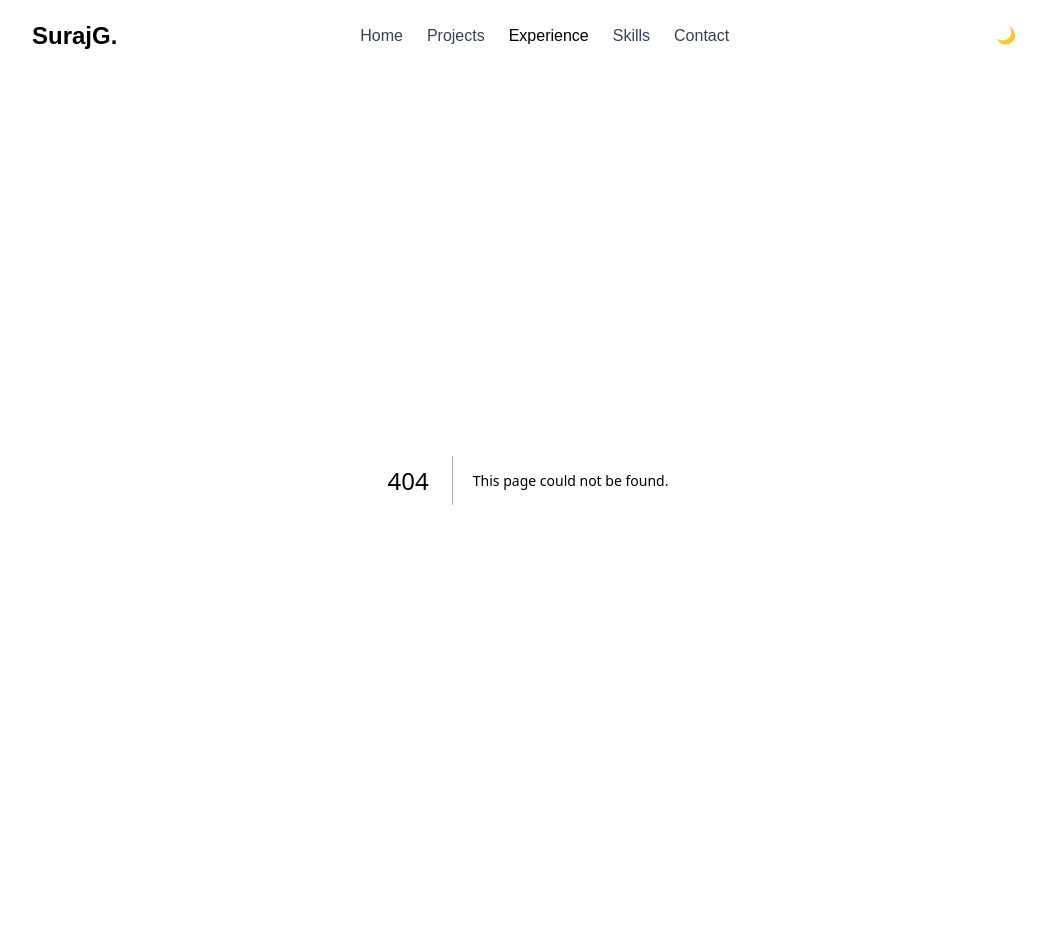
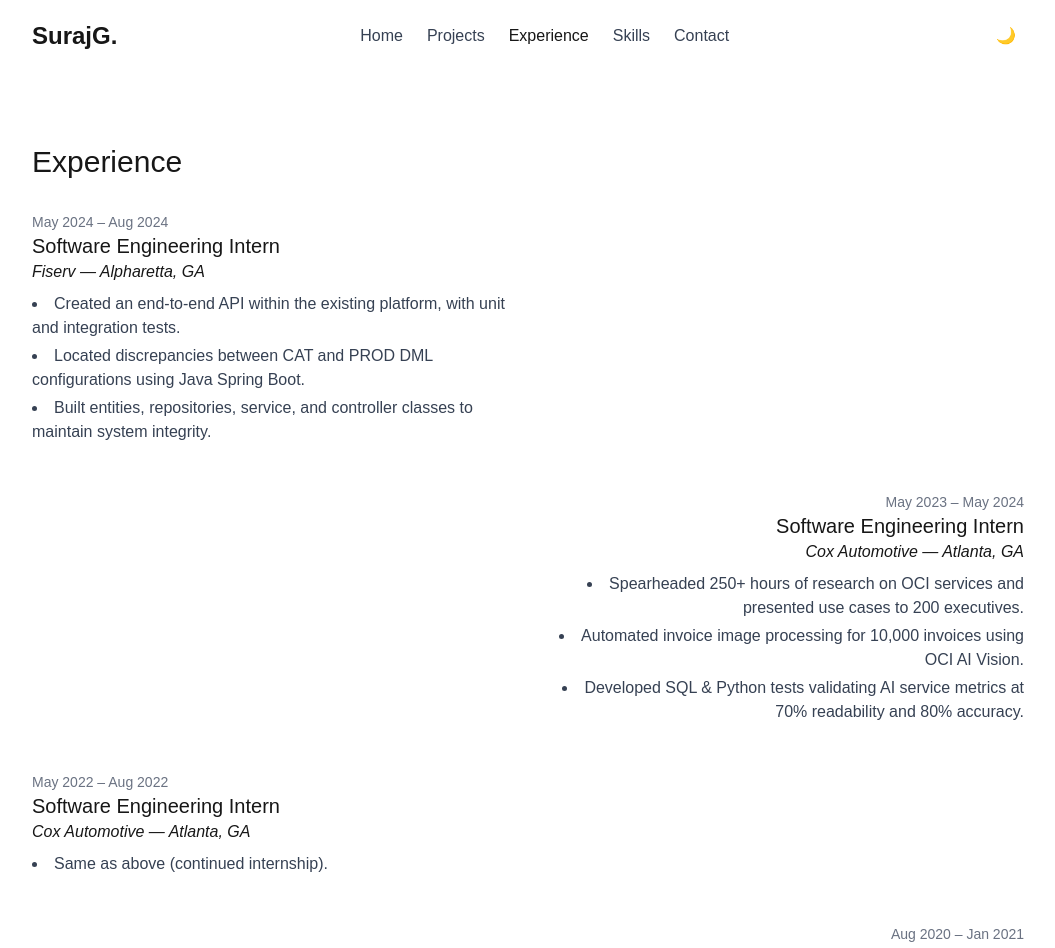
Before and after one commit to SurajGeddam/personal-portfolio, a Next.js app: page /experience in a window 1280 px wide. Before the commit this address had no page. Shown: the top 948 px of the page, without its empty margins (112-1167 px from the left). Before the commit the page ends 880 px from the top, so only its background shows below. Built offline with nearby package versions, Linux system fonts and the light colour scheme.

Commit message:
Add Experience timeline with real resume data

```diff
--- /dev/null
+++ b/components/ExperienceTimeline.tsx
@@ -0,0 +1,80 @@
+"use client";
+
+const experiences = [
+  {
+    date: "May 2024 – Aug 2024",
+    role: "Software Engineering Intern",
+    company: "Fiserv",
+    location: "Alpharetta, GA",
+    bullets: [
+      "Created an end-to-end API within the existing platform, with unit and integration tests.",
+      "Located discrepancies between CAT and PROD DML configurations using Java Spring Boot.",
+      "Built entities, repositories, service, and controller classes to maintain system integrity."
+    ],
+  },
+  {
+    date: "May 2023 – May 2024",
+    role: "Software Engineering Intern",
+    company: "Cox Automotive",
+    location: "Atlanta, GA",
+    bullets: [
+      "Spearheaded 250+ hours of research on OCI services and presented use cases to 200 executives.",
+      "Automated invoice image processing for 10,000 invoices using OCI AI Vision.",
+      "Developed SQL & Python tests validating AI service metrics at 70% readability and 80% accuracy."
+    ],
+  },
+  {
+    date: "May 2022 – Aug 2022",
+    role: "Software Engineering Intern",
+    company: "Cox Automotive",
+    location: "Atlanta, GA",
+    bullets: [
+      "Same as above (continued internship)."
+    ],
+  },
+  {
+    date: "Aug 2020 – Jan 2021",
+    role: "Software Engineering Intern & Data Analyst",
+    company: "Octave Holdings / Pinnacle Leasing",
+    location: "Alpharetta, GA",
+    bullets: [
+      "Built pricing model display software and analyzed incoming P&L statements.",
+      "Researched investment opportunities and crafted strategies for $100M property portfolio.",
+      "Collaborated with executives to manage investor leasing agreements using 6 months of data."
+    ],
+  },
+];
+
+export default function ExperienceTimeline() {
+  return (
+    <section className="max-w-5xl mx-auto py-16 px-4">
+      <h2 className="text-3xl font-heading mb-8">Experience</h2>
+      <div className="relative">
+        {experiences.map((exp, idx) => (
+          <div
+            key={exp.date}
+            className={`mb-12 flex flex-col md:flex-row items-start ${
+              idx % 2 === 0 ? "md:flex-row" : "md:flex-row-reverse text-right"
+            }`}
+          >
+            <div className="md:w-1/2">
+              <p className="text-sm text-gray-500 dark:text-gray-400">{exp.date}</p>
+              <h3 className="text-xl font-heading">{exp.role}</h3>
+              <p className="font-body italic mb-2">{exp.company} — {exp.location}</p>
+              <ul className="list-disc list-inside space-y-1 text-gray-700 dark:text-gray-300">
+                {exp.bullets.map((b, i) => (
+                  <li key={i}>{b}</li>
+                ))}
+              </ul>
+            </div>
+            <div className="hidden md:block w-1/2">
+              {/* Spacer for alternating layout */}
+            </div>
+          </div>
+        ))}
+        {/* Vertical line */}
+        <div className="absolute left-1/2 transform -translate-x-1/2 h-full w-1 bg-gray-300 dark:bg-gray-600"></div>
+      </div>
+    </section>
+  );
+}
--- /dev/null
+++ b/src/app/experience/page.tsx
@@ -0,0 +1,5 @@
+import ExperienceTimeline from "../../../components/ExperienceTimeline";
+
+export default function ExperiencePage() {
+  return <ExperienceTimeline />;
+}
```
